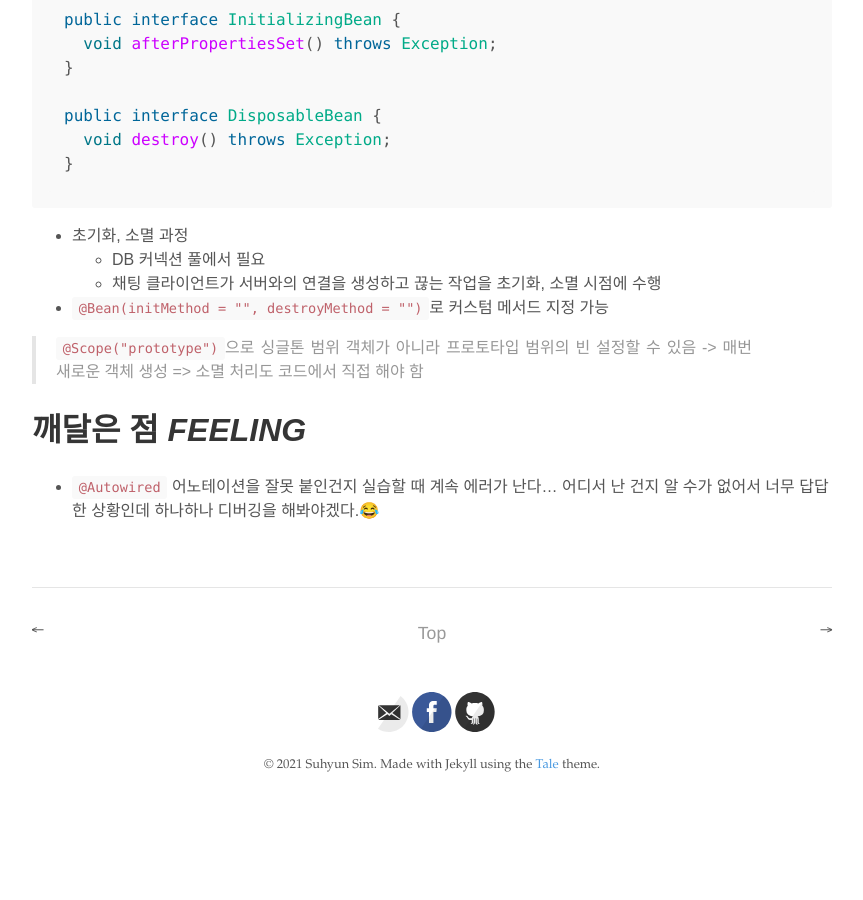
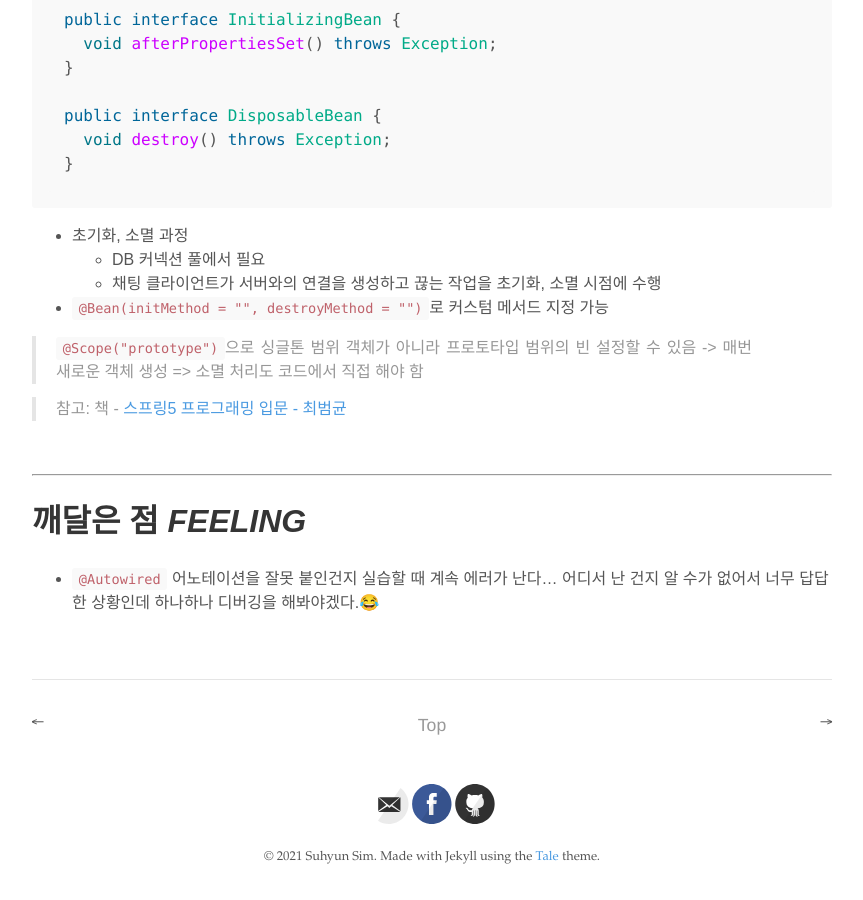
Before and after one commit to suhyunsim/suhyunsim.github.io, a Jekyll site: the page built from _posts/2021-08-18-TIL.md, in a window 1280 px wide and 900 px high, scrolled down 1949 px. Shown: the whole window, without its empty margins (208-1071 px from the left). Built offline with Jekyll 4.4.1, drawn with Linux system fonts in a browser that asks for light colours; comment, search, counter and statistics services are not loaded; before the commit the page ends 2757 px from its top, so only the background shows below that.

Commit message:
docs: 포스트 참고 도서 추가

```diff
--- a/_posts/2021-08-18-TIL.md
+++ b/_posts/2021-08-18-TIL.md
@@ -83,5 +83,12 @@ public interface DisposableBean {
 
 > `@Scope("prototype")`으로 싱글톤 범위 객체가 아니라 프로토타입 범위의 빈 설정할 수 있음 -> 매번 새로운 객체 생성 => 소멸 처리도 코드에서 직접 해야 함
 
+> 참고:
+책 - [스프링5 프로그래밍 입문 - 최범균](http://www.yes24.com/Product/Goods/62268795?OzSrank=2)
+
+<br>
+
+---
+
 # **깨달은 점 *FEELING***
 * `@Autowired` 어노테이션을 잘못 붙인건지 실습할 때 계속 에러가 난다... 어디서 난 건지 알 수가 없어서 너무 답답한 상황인데 하나하나 디버깅을 해봐야겠다.😂
```
